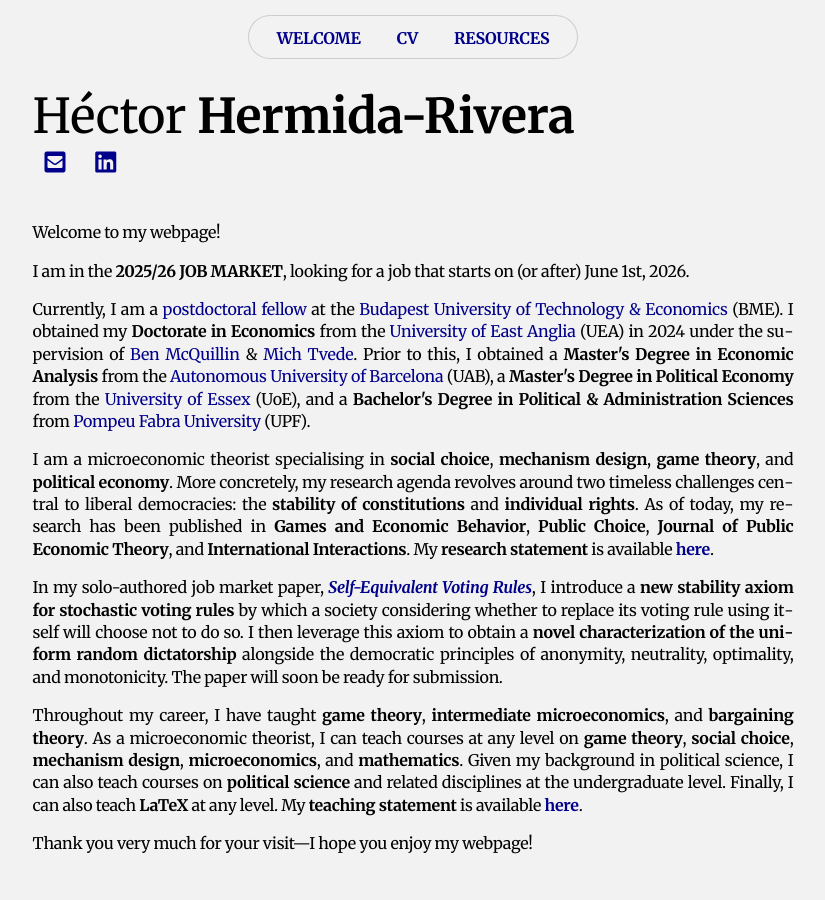
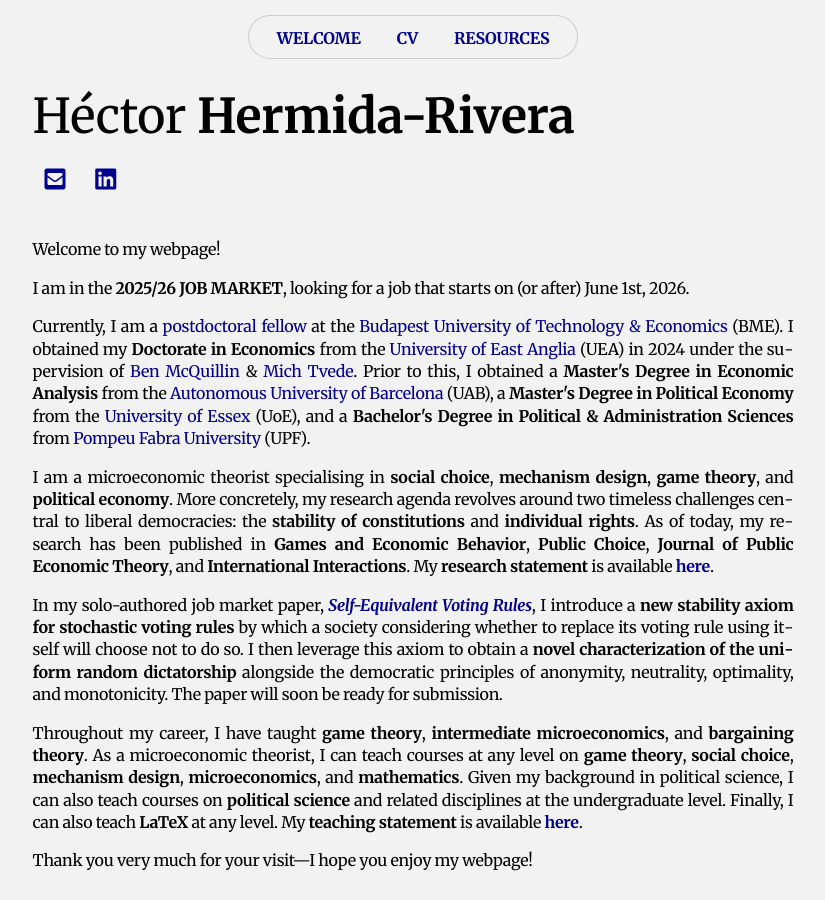
Before and after one commit to HectorHermidaRivera/hectorhermidarivera.github.io, a Jekyll site: the page built from index.md, in a window 1280 px wide and 900 px high. Shown: the whole window, without its empty margins (227-1052 px from the left). Built offline with Jekyll 4.4.1, drawn with Linux system fonts in a browser that asks for light colours; a style sheet for code colours, icons or effects is not loaded.

Commit message:
Update style.css

```diff
--- a/assets/css/style.css
+++ b/assets/css/style.css
@@ -25,11 +25,11 @@ body {
 
 /* VERTICAL CENTERING */
 
-.content {
+.centered-content {
   display: flex;
   flex-direction: column;
   justify-content: center;
-  min-height: 85dvh; /* tweak for desired vertical offset */
+  min-height: 85dvh;
 }
 
 /* STYLE WITH BIG LINE SPACE */
```
